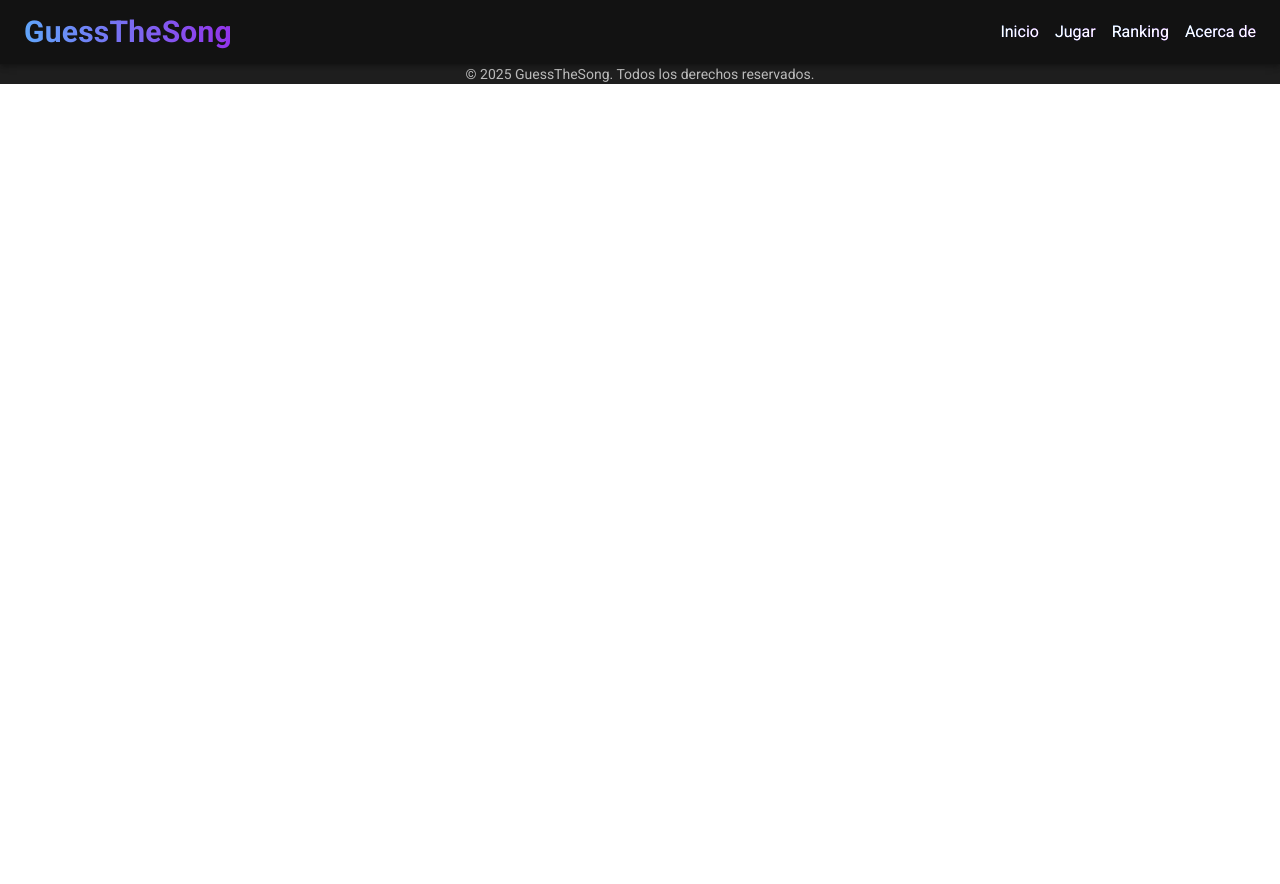
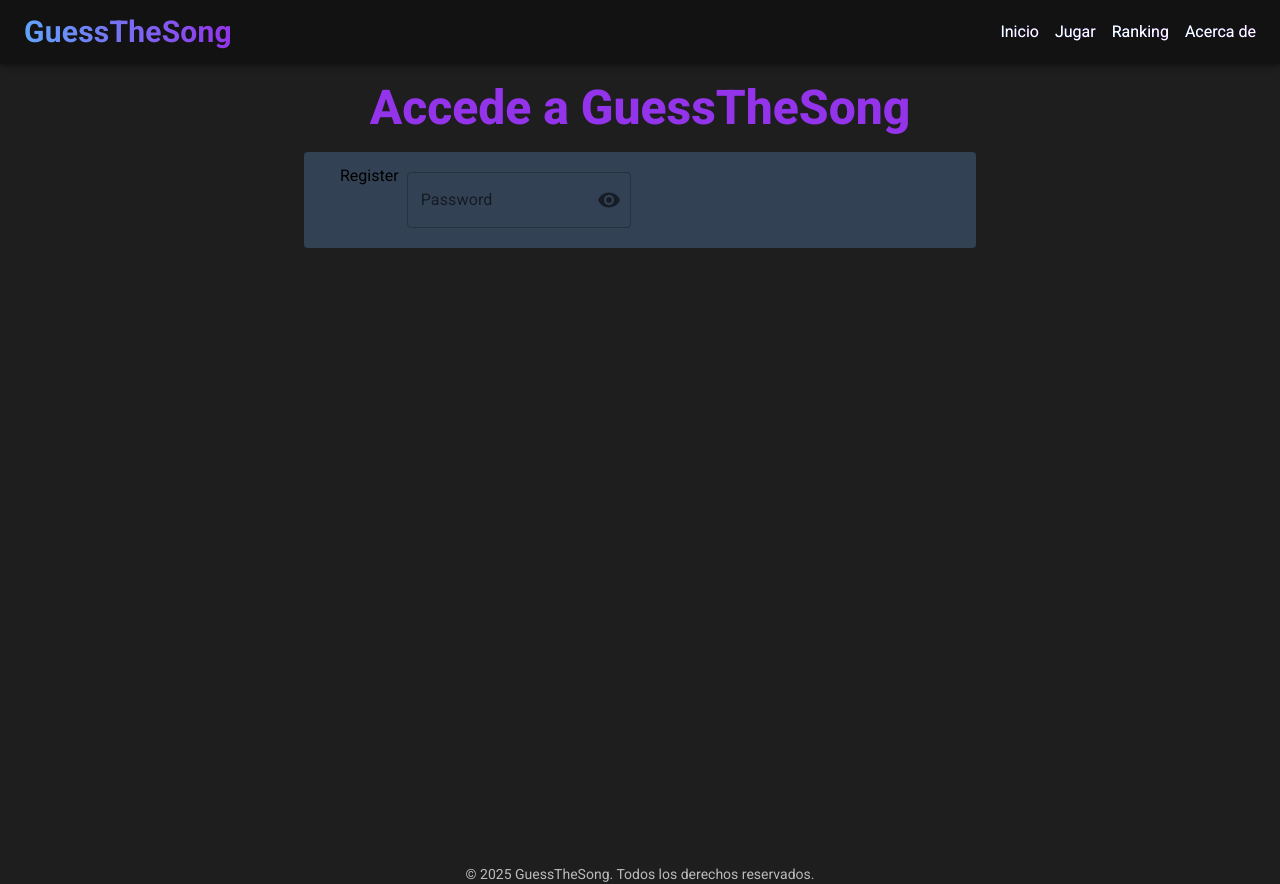
Before and after one commit to NelsonValentinGarroDadan/GuessTheSong, a React (Vite) app: page /register in a window 1280 px wide. Before the commit the page ends 800 px from the top, so only its background shows below. Built offline with nearby package versions, Linux system fonts and the light colour scheme.

Commit message:
fixed/login and register

```diff
--- a/src/App.jsx
+++ b/src/App.jsx
@@ -5,7 +5,8 @@ import Home from './components/home/home'
 import Footer from './components/footer/footer'
 import About from './components/about/about'
 import Ranking from './components/ranking/ranking'
-import Auth from './components/auth/auth'
+import Login from './components/login/login'
+import Register from './components/register/register'
 function App() {
 
   return (
@@ -15,7 +16,8 @@ function App() {
           <Route path="/" element={<Home />} />
           <Route path="/about" element={<About />} />
           <Route path="/ranking" element={<Ranking />} />
-          <Route path="/auth" element={<Auth />} />
+          <Route path="/login" element={<Login />} />
+          <Route path="/register" element={<Register />} />
         </Routes>
       <Footer />
     </>
--- a/src/components/auth/auth.tsx
+++ /dev/null
@@ -1,18 +0,0 @@
-import React, { useState } from "react";
-const Auth = () => {
-    const [choice, setChoice] = useState<boolean>(true);
-    return (
-        <section className="flex justify-start h-full min-h-screen items-center flex-col bg-bg-muted-dark pt-5 px-6">
-            <h1 className="text-purple-600 font-extrabold text-center text-3xl xl:text-5xl mb-5">Accede a GuessTheSong</h1>
-            <div className="w-full max-w-1/2 xl:max-w-2xl rounded bg-slate-700 px-9 py-3">
-                <div className="w-full grid grid-cols-2 gap-2">
-                    <button onClick={()=>{setChoice(true)}} className={`w-full ${choice?"text-white bg-purple-600":"text-gray-500 bg-gray-900 hover:text-gray-300 hover:bg-purple-700"} transition-all ease-in-out duration-300`}>Registrase</button>
-                    <button onClick={()=>{setChoice(false)}} className={`w-full ${choice?"text-gray-500 bg-gray-900 hover:text-gray-300 hover:bg-purple-700":"text-white bg-purple-600"} transition-all ease-in-out duration-300`}>Iniciar Sesión</button>
-                </div>
-            </div>
-
-        </section>
-    );
-}
-
-export default Auth;
--- /dev/null
+++ b/src/components/login/login.tsx
@@ -0,0 +1,13 @@
+import React from "react";
+const Login = ()=>{
+    return(
+        <section className="flex justify-start h-full min-h-screen items-center flex-col bg-bg-muted-dark pt-5 px-6">
+            <h1 className="text-purple-600 font-extrabold text-center text-3xl xl:text-5xl mb-5">Accede a GuessTheSong</h1>
+            <div className="w-full max-w-1/2 xl:max-w-2xl rounded bg-slate-700 px-9 py-3">
+              Login
+            </div>
+
+        </section>
+    );
+}
+export default Login;
--- /dev/null
+++ b/src/components/register/register.tsx
@@ -0,0 +1,48 @@
+import { Visibility, VisibilityOff } from "@mui/icons-material";
+import { FormControl, IconButton, InputAdornment, InputLabel, OutlinedInput } from "@mui/material";
+import React, { useState } from "react";
+const Register = ()=>{
+    const [showPassword,setShowPassword] = useState<boolean>(false);
+    const handleClickShowPassword = () => setShowPassword((show) => !show);
+
+    const handleMouseDownPassword = (event: React.MouseEvent<HTMLButtonElement>) => {
+        event.preventDefault();
+    };
+
+    const handleMouseUpPassword = (event: React.MouseEvent<HTMLButtonElement>) => {
+        event.preventDefault();
+    };
+    return(
+        <section className="flex justify-start h-full min-h-screen items-center flex-col bg-bg-muted-dark pt-5 px-6">
+            <h1 className="text-purple-600 font-extrabold text-center text-3xl xl:text-5xl mb-5">Accede a GuessTheSong</h1>
+            <div className="w-full max-w-1/2 xl:max-w-2xl rounded bg-slate-700 px-9 py-3">
+              Register
+              <FormControl sx={{ m: 1, width: '25ch' }} variant="outlined">
+                    <InputLabel htmlFor="outlined-adornment-password">Password</InputLabel>
+                    <OutlinedInput
+                    id="outlined-adornment-password"
+                    type={showPassword ? 'text' : 'password'}
+                    endAdornment={
+                    <InputAdornment position="end">
+                        <IconButton
+                        aria-label={
+                            showPassword ? 'hide the password' : 'display the password'
+                        }
+                        onClick={handleClickShowPassword}
+                        onMouseDown={handleMouseDownPassword}
+                        onMouseUp={handleMouseUpPassword}
+                        edge="end"
+                        >
+                        {showPassword ? <VisibilityOff /> : <Visibility />}
+                        </IconButton>
+                    </InputAdornment>
+                    }
+                    label="Password"
+                />
+                </FormControl>
+            </div>
+
+        </section>
+    );
+}
+export default Register;
```
